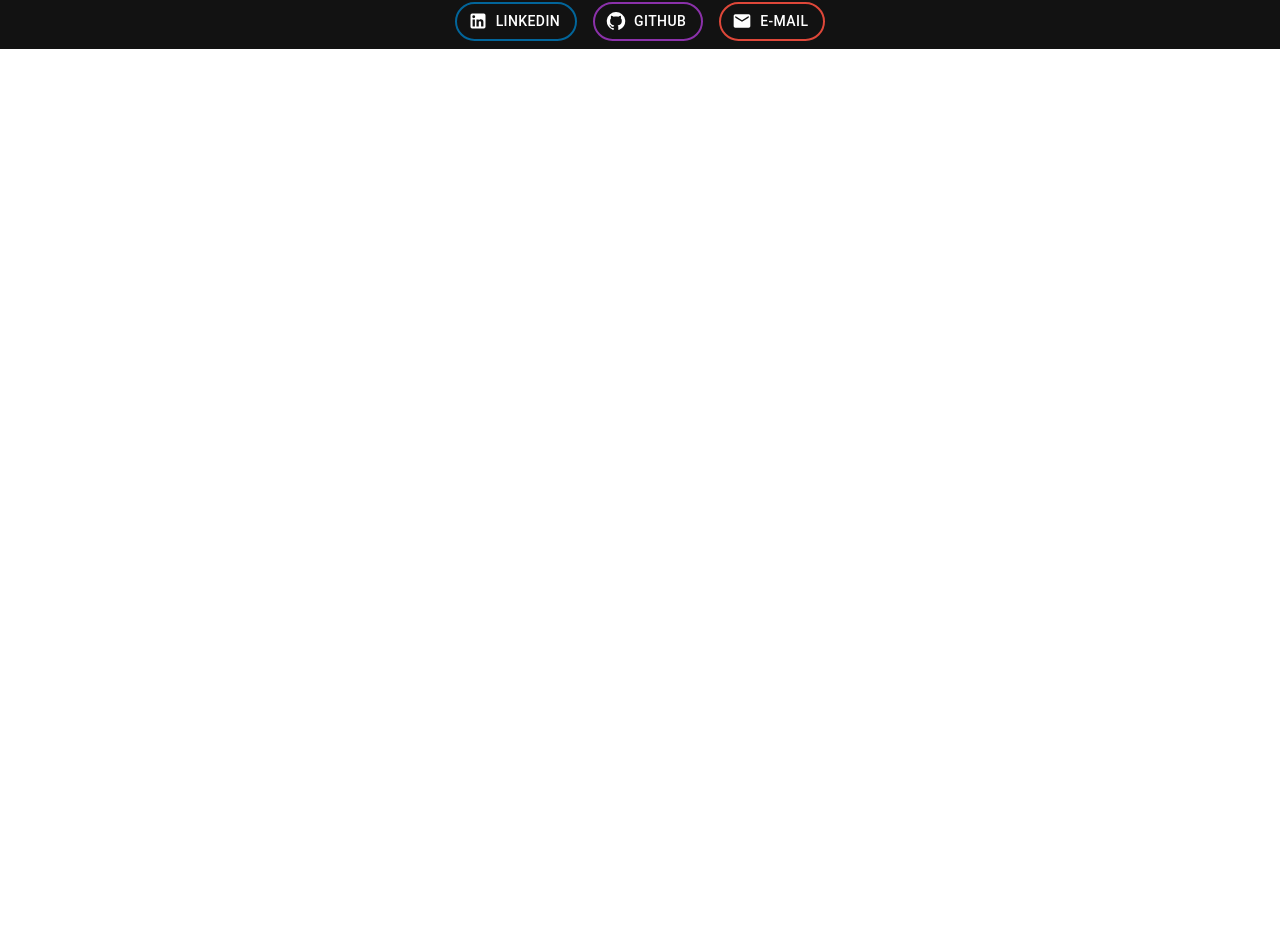
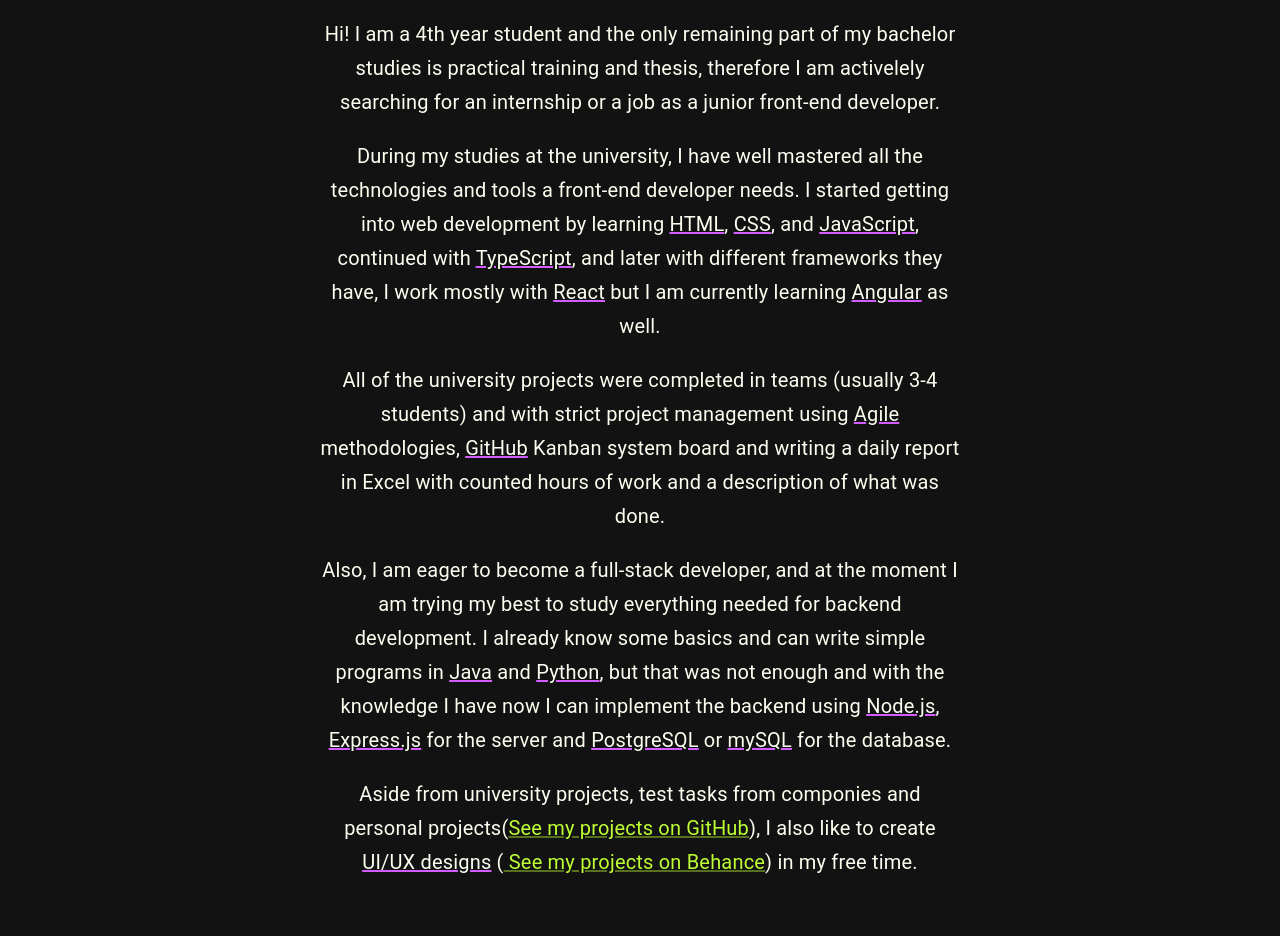
Before and after one commit to AlikiKap/portfolio_website, a React (Create React App) app: page / in a window 1280 px wide. Shown: the part 566-1502 px from the top of the page. Before the commit the page ends 800 px from the top, so only its background shows below. Built offline with nearby package versions, Linux system fonts and the light colour scheme.

Commit message:
Added text to home page

```diff
--- a/src/components/ProjectCard.tsx
+++ b/src/components/ProjectCard.tsx
@@ -13,7 +13,7 @@
                 </Typography>
                 <Typography>
                     <mark
-                        style={{ fontWeight: '600', background: "#D45BFF", borderRadius: '32px', paddingInline: '8px', marginInline: '8px' }}
+                        style={{ fontWeight: '600', background: "#D45BFF", borderRadius: '32px', paddingInline: '8px' }}
                     >
                         {project.tools}
                     </mark>
--- a/src/pages/Home.tsx
+++ b/src/pages/Home.tsx
@@ -1,26 +1,47 @@
 import React from 'react'
 import Banner from '../components/Banner'
-import { Typography,Grid } from '@mui/material'
+import { Typography, Grid, Stack, Link } from '@mui/material'
 import Footer from '../components/Footer'
 
 function Home() {
   return (
     <>
-    <Banner/>
+      <Banner />
       <Grid
         container
         justifyContent="center"
         alignItems="center"
         flexDirection={"column"}
-    style={{color:'white', textAlign:'center'}}>
+      >
+        <Stack
+          justifyContent="center"
+          alignItems="center"
+          flexDirection={"column"}
+          style={{ color: '#faffef', textAlign: 'center', width: '50%', margin: '4%' }}>
 
-    <Typography>
-      Hi! I am a 4th year student and the only remaining part of my bachelor studies is practical training so I am currently activelely searching for an internship or a job as a junior front-end developer.
-      <br/>
-
+          <Typography fontSize='20px' lineHeight='1.7' marginTop='20px'>
+            Hi! I am a 4th year student and the only remaining part of my bachelor studies is practical training and thesis,
+            therefore I am activelely searching for an internship or a job as a junior front-end developer.
           </Typography>
+          <Typography fontSize='20px' lineHeight='1.7' marginTop='20px'>
+            During my studies at the university, I have well mastered all the technologies and tools a front-end developer needs. I started getting into web development by learning <u style={{ textDecoration: 'underline', textDecorationColor: '#D45BFF' }}>HTML</u>, <u style={{ textDecoration: 'underline', textDecorationColor: '#D45BFF' }}>CSS</u>, and <u style={{ textDecoration: 'underline', textDecorationColor: '#D45BFF' }}>JavaScript</u>, continued with <u style={{ textDecoration: 'underline', textDecorationColor: '#D45BFF' }}>TypeScript</u>, and later with different frameworks they have, I work mostly with <u style={{ textDecoration: 'underline', textDecorationColor: '#D45BFF' }}>React</u> but I am currently learning <u style={{ textDecoration: 'underline', textDecorationColor: '#D45BFF' }}>Angular</u> as well.
+          </Typography>
+          <Typography fontSize='20px' lineHeight='1.7' marginTop='20px'>
+            All of the university projects were completed in teams (usually 3-4 students) and with strict project management using <u style={{ textDecoration: 'underline', textDecorationColor: '#D45BFF' }}>Agile</u> methodologies, <u style={{ textDecoration: 'underline', textDecorationColor: '#D45BFF' }}>GitHub</u> Kanban system board and writing a daily report in Excel with counted hours of work and a description of what was done.
+          </Typography>
+          <Typography fontSize='20px' lineHeight='1.7' marginTop='20px'>
+            Also, I am eager to become a full-stack developer, and at the moment I am trying my best to study everything needed for backend development. I already know some basics and can write simple programs in <u style={{ textDecoration: 'underline', textDecorationColor: '#D45BFF' }}>Java</u> and <u style={{ textDecoration: 'underline', textDecorationColor: '#D45BFF' }}>Python</u>, but that was not enough and with the knowledge I have now I can implement the backend using <u style={{ textDecoration: 'underline', textDecorationColor: '#D45BFF' }}>Node.js</u>, <u style={{ textDecoration: 'underline', textDecorationColor: '#D45BFF' }}>Express.js</u> for the server and <u style={{ textDecoration: 'underline', textDecorationColor: '#D45BFF' }}>PostgreSQL</u> or <u style={{ textDecoration: 'underline', textDecorationColor: '#D45BFF' }}>mySQL</u> for the database.
+          </Typography>
+          <Typography fontSize='20px' lineHeight='1.7' marginTop='20px'>
+            Aside from university projects, test tasks from componies and personal projects(
+            <Link href='https://github.com/AlikiKap' color='#BEFF34'>See my projects on GitHub</Link>
+            ), I also like to create <u style={{ textDecoration: 'underline', textDecorationColor: '#D45BFF' }}>UI/UX designs</u> (
+            <Link href='https://www.behance.net/alikikapasakalidi' fontSize='20px' color='#BEFF34'> See my projects on Behance</Link>
+            ) in my free time.
+          </Typography>
+        </Stack>
+        <Footer />
       </Grid>
-    <Footer/>
     </>
   )
 }
```
Lines whose indentation alone changed are shown as unchanged.
